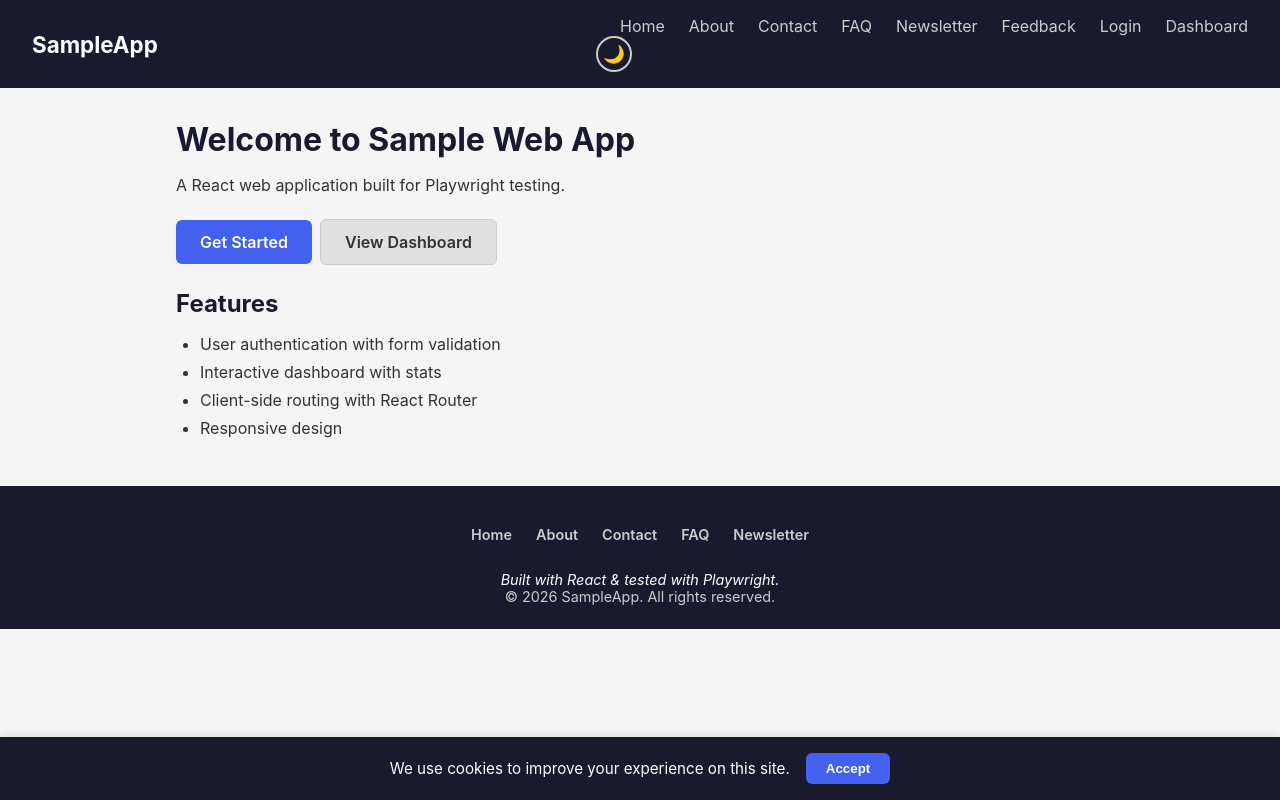
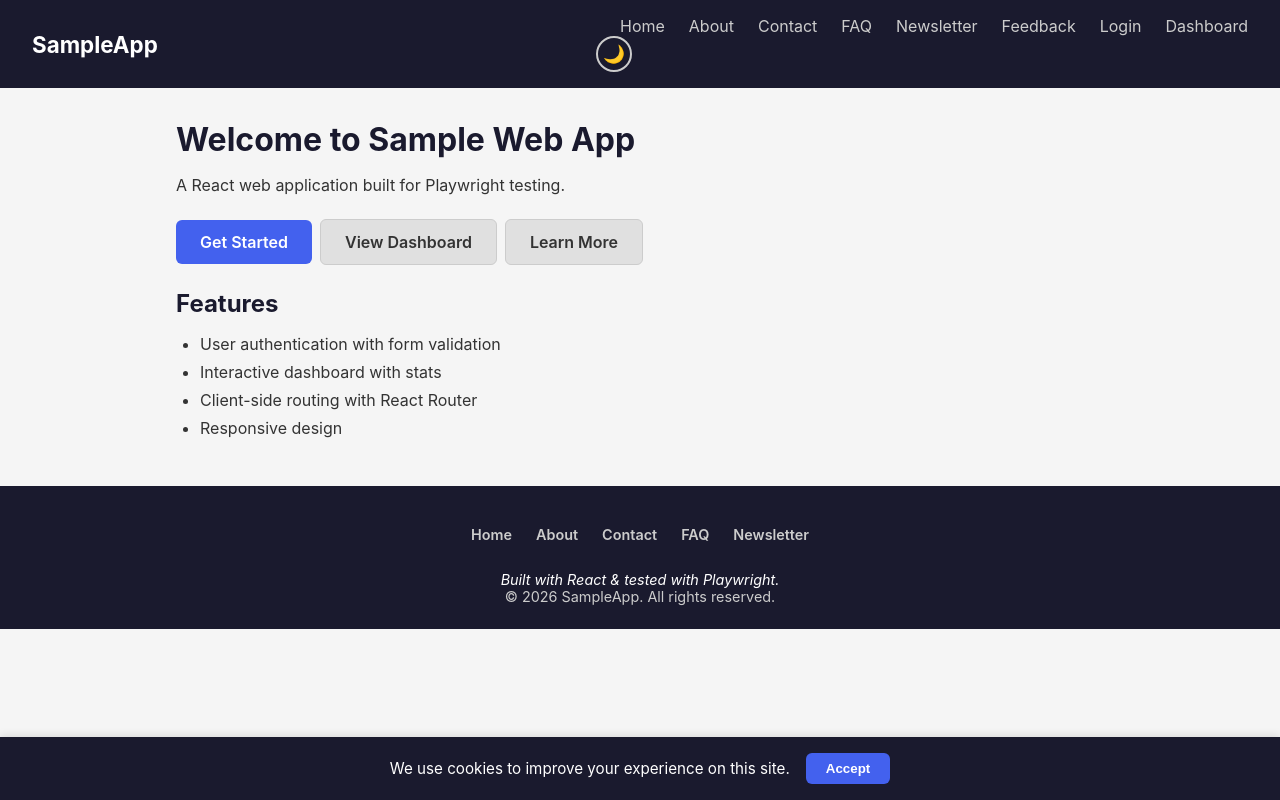
Before and after one commit to microsoft/sample-webapp, a React (Create React App) app: page / in a window 1280 px wide. Built offline with nearby package versions, Linux system fonts and the light colour scheme.

Commit message:
feat(home): add Learn More call-to-action (#62)

```diff
--- a/src/pages/Home.js
+++ b/src/pages/Home.js
@@ -10,6 +10,7 @@ function Home() {
       <div className="actions">
         <Link to="/login" className="btn btn-primary">Get Started</Link>
         <Link to="/dashboard" className="btn btn-secondary">View Dashboard</Link>
+        <Link to="/about" className="btn btn-secondary">Learn More</Link>
       </div>
       <section id="features">
         <h2>Features</h2>
```
